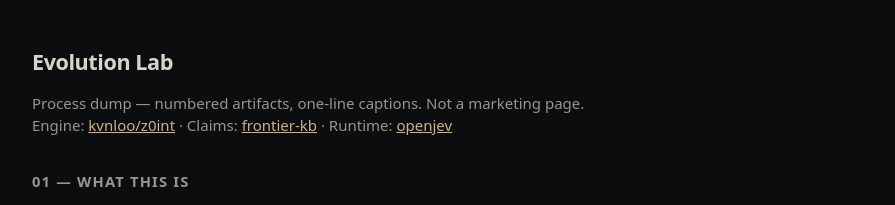
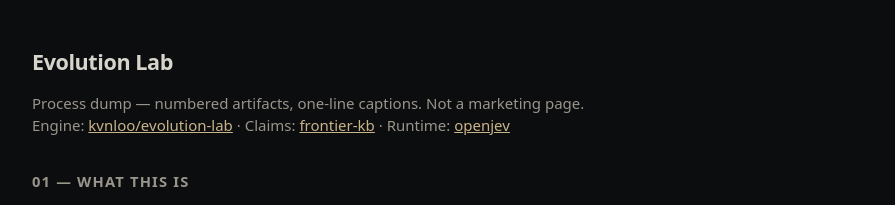
Before and after one commit to kvnloo/evolution-lab, a plain HTML site: page docs/index.html in a window 1280 px wide. Shown: the top 205 px of the page, without its empty margins (192-1087 px from the left). Drawn offline with Linux system fonts and the light colour scheme.

Commit message:
revert: keep this repo as kvnloo/evolution-lab
z0int is the openjev fork, not this engine.

```diff
--- a/docs/index.html
+++ b/docs/index.html
@@ -28,7 +28,7 @@
 <header>
   <h1>Evolution Lab</h1>
   <p>Process dump — numbered artifacts, one-line captions. Not a marketing page.<br />
-  Engine: <a href="https://github.com/kvnloo/z0int">kvnloo/z0int</a> ·
+  Engine: <a href="https://github.com/kvnloo/evolution-lab">kvnloo/evolution-lab</a> ·
   Claims: <a href="https://github.com/kvnloo/frontier-kb">frontier-kb</a> ·
   Runtime: <a href="https://github.com/kvnloo/openjev">openjev</a></p>
 </header>
@@ -99,6 +99,6 @@ python -m evolution_lab jev-distill
 python -m evolution_lab recovery '{"action":"status"}'
 </pre>
 
-<p class="note">Maintainer roadmap stays <a href="https://github.com/kvnloo/z0int/blob/nightly/ROADMAP.md">ROADMAP.md</a>. Workers do not rewrite it.</p>
+<p class="note">Maintainer roadmap stays <a href="https://github.com/kvnloo/evolution-lab/blob/nightly/ROADMAP.md">ROADMAP.md</a>. Workers do not rewrite it.</p>
 </body>
 </html>
```
Also changed, not shown: 6 other files.
